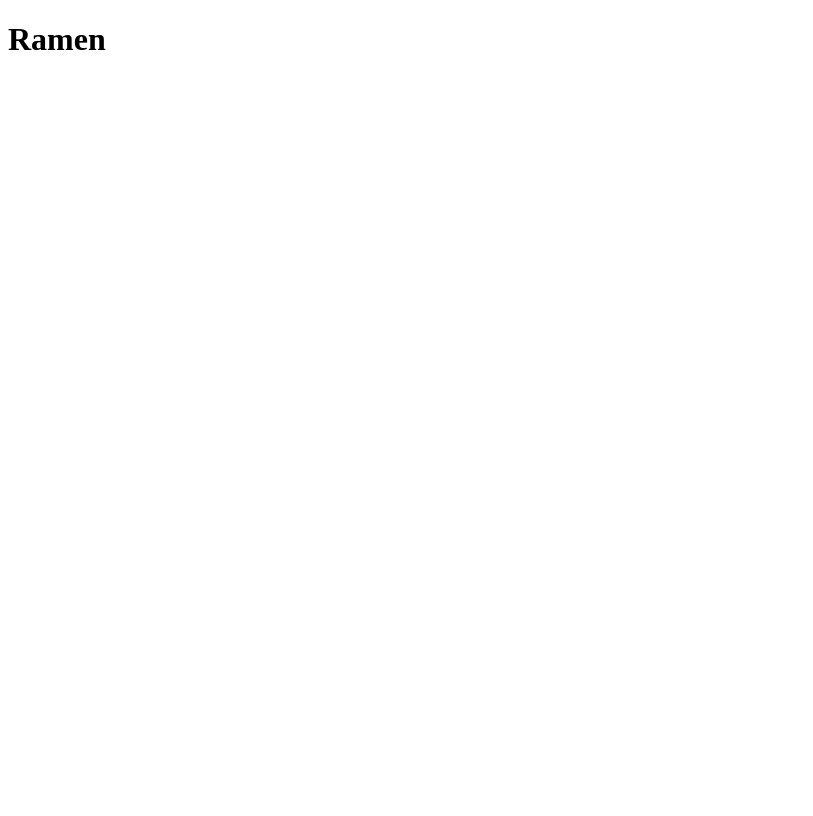
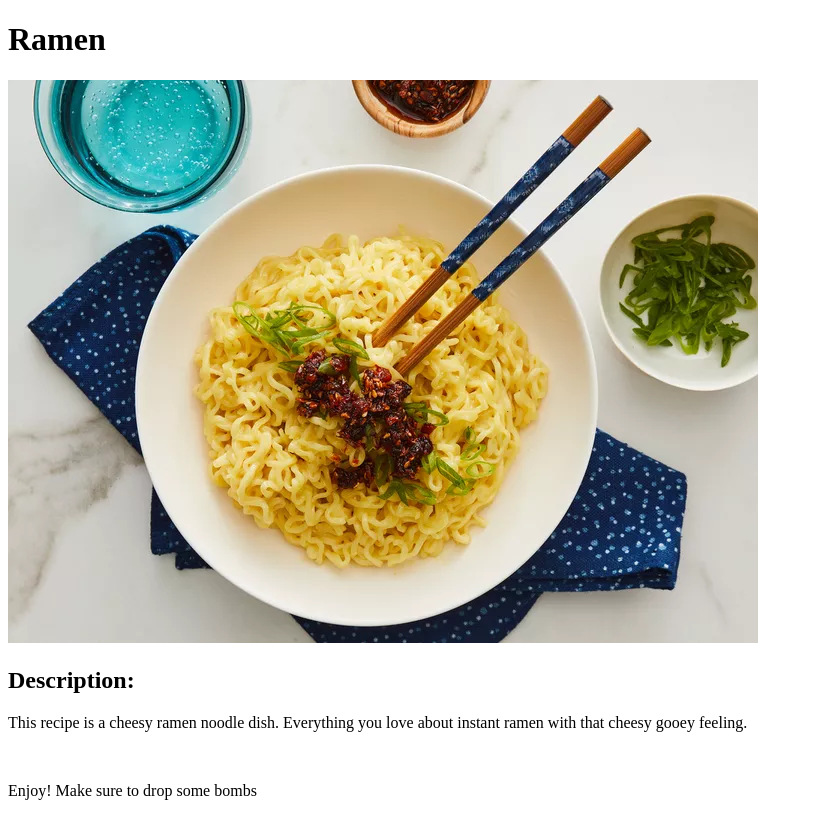
Before and after one commit to Lennster1/odin-recipes, a plain HTML site: page recipes/ramen.html in a window 1280 px wide. Shown: the whole page, without its empty margins (0-813 px from the left). Drawn offline with Linux system fonts and the light colour scheme.

Commit message:
add heading image and description to ramen.html

```diff
--- a/recipes/ramen.html
+++ b/recipes/ramen.html
@@ -7,5 +7,10 @@
 </head>
 <body>
     <h1>Ramen</h1>
+    <img src="./139184-cheesy-ramen-noodles-.webp" alt="Cheesy ramen noodles">
+    <h2>Description:</h2>
+    <p>This recipe is a cheesy ramen noodle dish. Everything you love about instant ramen with that cheesy gooey feeling.</p>
+    <br>
+    <p>Enjoy! Make sure to drop some bombs</p>
 </body>
 </html>
```
Also changed, not shown: index.html (+1 -0 lines), recipes/139184-cheesy-ramen-noodles-.webp (added).
